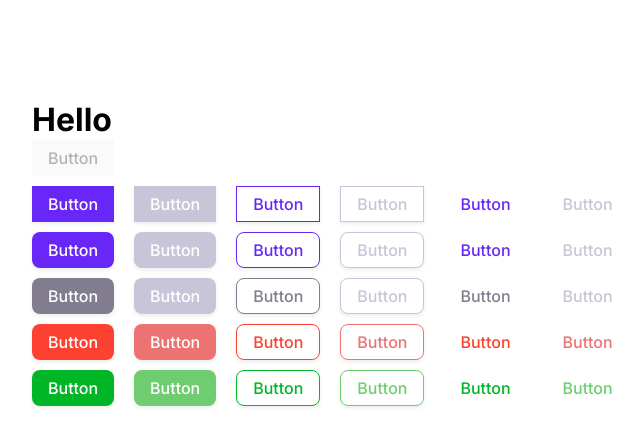
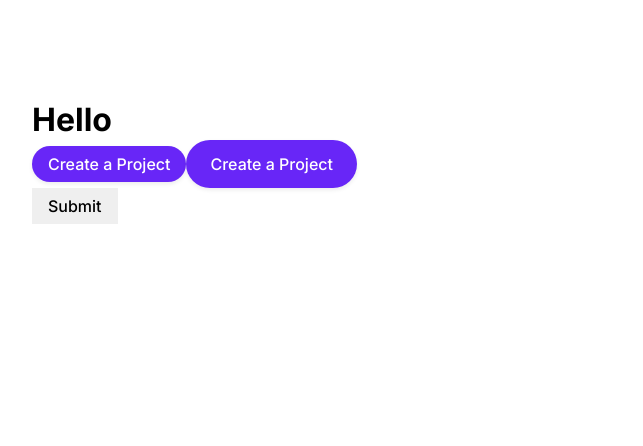
Before and after one commit to aliramazon/projectify-app-ui, a React (Create React App) app: page / in a window 1280 px wide. Shown: the top 446 px of the page, without its empty margins (68-711 px from the left). Built offline with nearby package versions, Linux system fonts and the light colour scheme.

Commit message:
Add utility function to trim white spaces

```diff
--- a/src/App.tsx
+++ b/src/App.tsx
@@ -1,138 +1,37 @@
+import { useState } from "react";
 import { Button, Typography } from "./design-system";
 
 const App = () => {
+    const [show, setShow] = useState(false);
+
     return (
         <div style={{ padding: "100px" }}>
             <Typography variant="h5">Hello</Typography>
-            <div className="buttons">
-                <Button disabled>Button</Button>
-            </div>
-            <div className="buttons">
-                <Button color="primary">Button</Button>
-                <Button color="primary" disabled>
-                    Button
-                </Button>
-                <Button color="primary" variant="outlined">
-                    Button
-                </Button>
-                <Button color="primary" variant="outlined" disabled>
-                    Button
-                </Button>
-                <Button color="primary" variant="text">
-                    Button
-                </Button>
-                <Button color="primary" variant="text" disabled>
-                    Button
-                </Button>
-            </div>
-            <div className="buttons">
-                <Button color="primary" shape="rounded">
-                    Button
-                </Button>
-                <Button color="primary" disabled shape="rounded">
-                    Button
-                </Button>
-                <Button color="primary" variant="outlined" shape="rounded">
-                    Button
-                </Button>
-                <Button
-                    color="primary"
-                    variant="outlined"
-                    disabled
-                    shape="rounded"
-                >
-                    Button
-                </Button>
-                <Button color="primary" variant="text" shape="rounded">
-                    Button
-                </Button>
-                <Button color="primary" variant="text" disabled shape="rounded">
-                    Button
-                </Button>
-            </div>
-            <div className="buttons">
-                <Button color="secondary" shape="rounded">
-                    Button
-                </Button>
-                <Button color="secondary" disabled shape="rounded">
-                    Button
-                </Button>
-                <Button color="secondary" variant="outlined" shape="rounded">
-                    Button
-                </Button>
-                <Button
-                    color="secondary"
-                    variant="outlined"
-                    disabled
-                    shape="rounded"
-                >
-                    Button
-                </Button>
-                <Button color="secondary" variant="text" shape="rounded">
-                    Button
-                </Button>
-                <Button
-                    color="secondary"
-                    variant="text"
-                    disabled
-                    shape="rounded"
-                >
-                    Button
-                </Button>
-            </div>
-            <div className="buttons">
-                <Button color="danger" shape="rounded">
-                    Button
-                </Button>
-                <Button color="danger" disabled shape="rounded">
-                    Button
-                </Button>
-                <Button color="danger" variant="outlined" shape="rounded">
-                    Button
-                </Button>
-                <Button
-                    color="danger"
-                    variant="outlined"
-                    disabled
-                    shape="rounded"
-                >
-                    Button
-                </Button>
-                <Button color="danger" variant="text" shape="rounded">
-                    Button
-                </Button>
-                <Button color="danger" variant="text" disabled shape="rounded">
-                    Button
-                </Button>
-            </div>
+            <Button
+                color="primary"
+                shape="circle"
+                onClick={() => alert("Hello")}
+            >
+                Create a Project
+            </Button>
+            <Button
+                color="primary"
+                size="lg"
+                shape="circle"
+                onClick={() => setShow(true)}
+            >
+                Create a Project
+            </Button>
 
-            <div className="buttons">
-                <Button color="success" shape="rounded">
-                    Button
-                </Button>
-                <Button color="success" disabled shape="rounded">
-                    Button
-                </Button>
-                <Button color="success" variant="outlined" shape="rounded">
-                    Button
-                </Button>
-                <Button
-                    color="success"
-                    variant="outlined"
-                    disabled
-                    shape="rounded"
-                >
-                    Button
-                </Button>
-                <Button color="success" variant="text" shape="rounded">
-                    Button
-                </Button>
-                <Button color="success" variant="text" disabled shape="rounded">
-                    Button
-                </Button>
-            </div>
+            <form onSubmit={() => alert("submitted")}>
+                <Button>Submit</Button>
+            </form>
+
+            {show && <p>Hello</p>}
         </div>
     );
 };
 
+<button type="submit"></button>;
+
 export { App };
--- a/src/design-system/Button/Button.tsx
+++ b/src/design-system/Button/Button.tsx
@@ -1,5 +1,6 @@
 import React, { FC } from "react";
 import "./Button.css";
+import { trimWhiteSpaces } from "../utils";
 
 type ButtonSize = "sm" | "md" | "lg";
 type ButtonShape = "rounded" | "circle";
@@ -68,7 +69,7 @@ const Button: FC<ButtonProps> = (props) => {
 
     return (
         <button
-            className={finalClassNames}
+            className={trimWhiteSpaces(finalClassNames)}
             disabled={disabled}
             onClick={onClick}
         >
--- a/src/design-system/Typography/Typography.tsx
+++ b/src/design-system/Typography/Typography.tsx
@@ -5,6 +5,7 @@ import {
     weightClassNames,
     alignClassNames,
 } from "./classnames";
+import { trimWhiteSpaces } from "../utils";
 
 type TypographyVariant =
     | "displayLG"
@@ -41,10 +42,11 @@ export const Typography: React.FC<TypographyProps> = ({
 
     const alignClassName = align !== undefined ? alignClassNames[align] : "";
 
-    const finalClassName =
+    const finalClassName = trimWhiteSpaces(
         `${variantClassName} ${weightClassName} ${alignClassName} ${
             className || ""
-        }`.trim();
+        }`
+    );
 
     if (
         variant === "displayLG" ||
--- a/src/design-system/Typography/const.ts
+++ /dev/null
@@ -1,35 +0,0 @@
-export const TypographyProps = {
-    variant: {
-        displayLG: "displayLG",
-        displaySM: "displaySM",
-        h1: "h1",
-        h2: "h2",
-        h3: "h3",
-        h4: "h4",
-        h5: "h5",
-        h6: "h6",
-
-        paragraphLG: "paragraphLG",
-        paragraphMD: "paragraphMD",
-        paragraphSM: "paragraphSM",
-
-        subtitleLG: "subtitleLG",
-        subtitleMD: "subtitleMD",
-        subtitleSM: "subtitleSM",
-    },
-
-    weight: {
-        normal: "normal",
-        medium: "medium",
-        semibold: "semibold",
-        bold: "bold",
-    },
-
-    align: {
-        center: "center",
-        left: "left",
-        right: "right",
-        justify: "justify",
-        inherit: "inherit",
-    },
-};
--- a/src/design-system/Typography/index.ts
+++ b/src/design-system/Typography/index.ts
@@ -1,2 +1 @@
 export * from "./Typography";
-export * from "./const";
--- a/src/design-system/index.ts
+++ b/src/design-system/index.ts
@@ -1,2 +1,4 @@
 export * from "./Typography";
 export * from "./Button";
+
+export * from "./utils";
--- /dev/null
+++ b/src/design-system/utils/index.ts
@@ -0,0 +1 @@
+export * from "./utils";
--- /dev/null
+++ b/src/design-system/utils/utils.ts
@@ -0,0 +1,6 @@
+export const trimWhiteSpaces = (str: string) => {
+    return str
+        .split(" ")
+        .filter((item) => item !== "")
+        .join(" ");
+};
```
